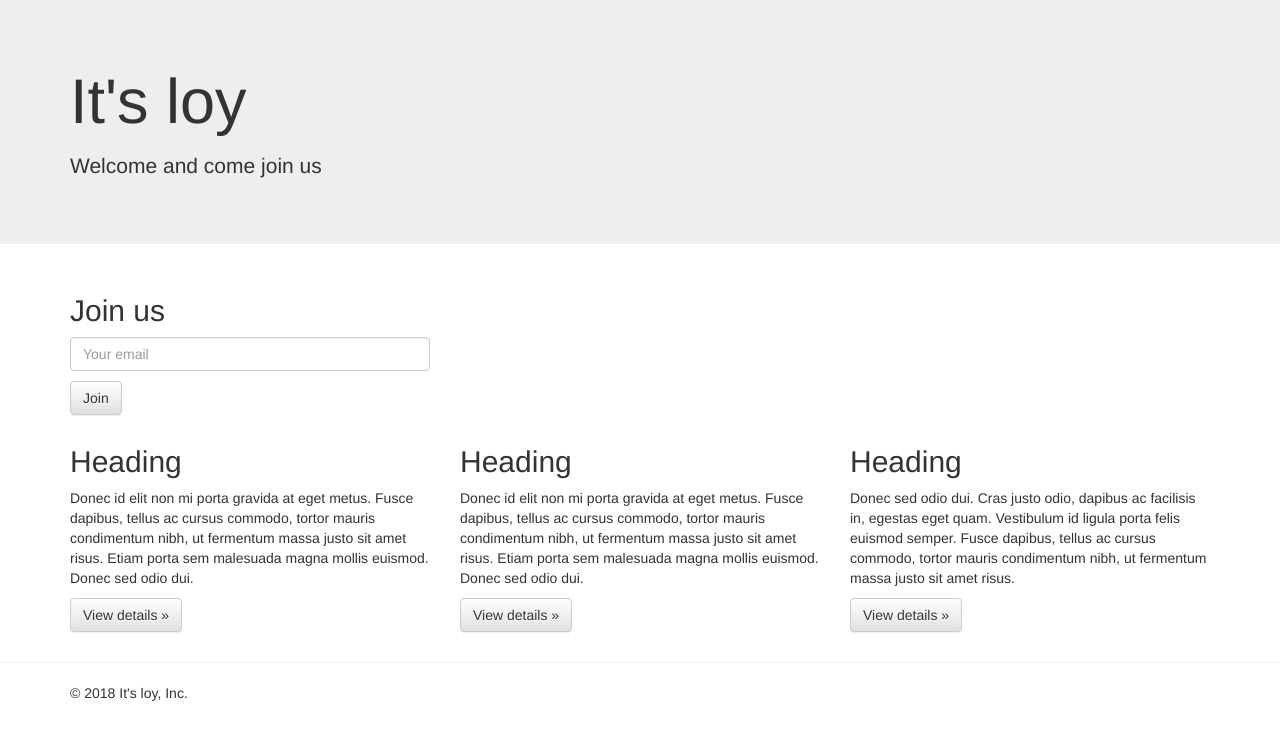
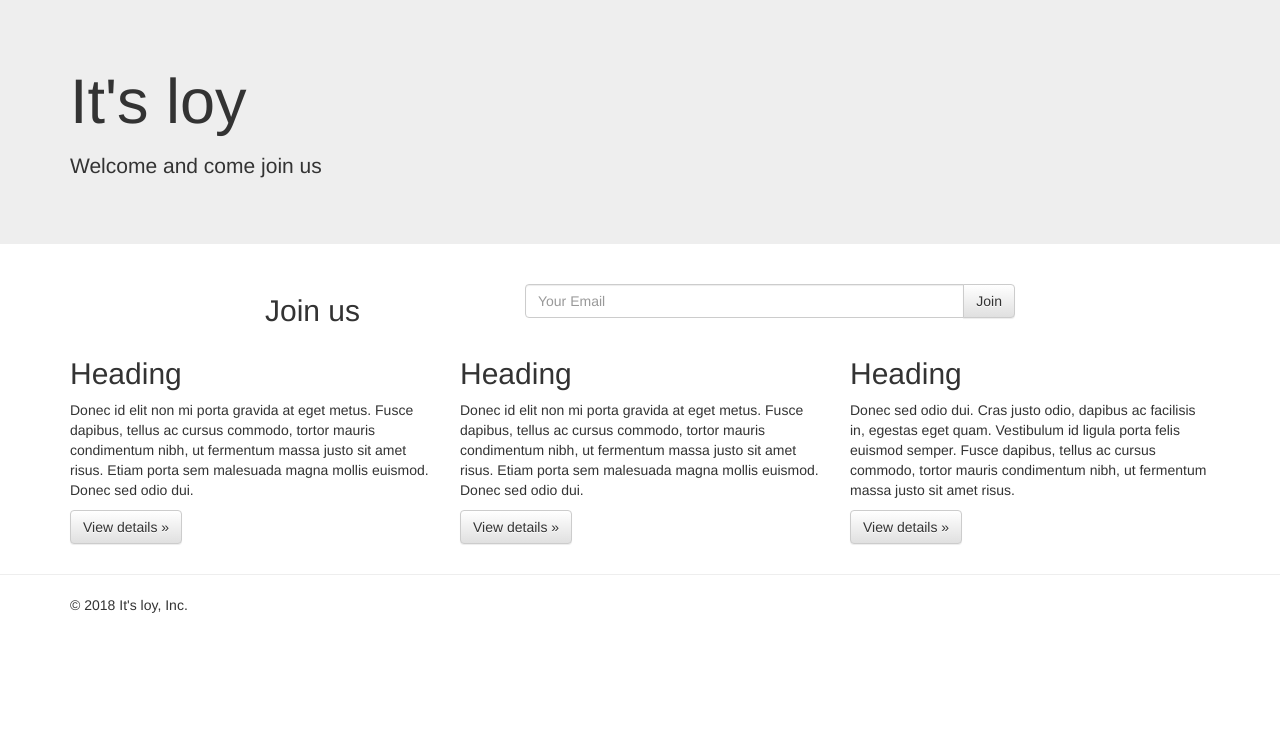
Before and after one commit to itsloys/landing, a Django app: page / in a window 1280 px wide. Shown: the part 51-800 px from the top of the page. Run offline with Django 3.2, Linux system fonts and the light colour scheme; data comes from the database, SQL or seed files in the repository; some libraries are stand-ins or nearby versions.

Commit message:
Updata signup form

```diff
--- a/pages/templates/pages/home.html
+++ b/pages/templates/pages/home.html
@@ -41,14 +41,26 @@
 <div class="container">
   <!-- Example row of columns -->
   <div class="row">
-     <div class="col-md-4">
+    <div class="col-sm-8 col-sm-offset-2">
+      <div class="row">
+        <div class="col-xs-4">
           <h2>Join us</h2>
+        </div>
+        <div class="col-xs-8">
           <p>
             <form method='POST' action=''>{% csrf_token %}
-        {{ form.as_p }}
+            <!-- {{ form.as_p }} -->
+            <div class="input-group">
+              <input type="email" name="email" placeholder="Your Email" class="form-control">
+              <span class="input-group-btn">
                 <input type='submit' value='Join' class='btn btn-default'/>
+              </span>
+            </div>
             </form>
           </p>
+        </div>
+        </div>
+      </div>
     </div>
   </div>
 </div>
```
Lines whose indentation alone changed are shown as unchanged.
